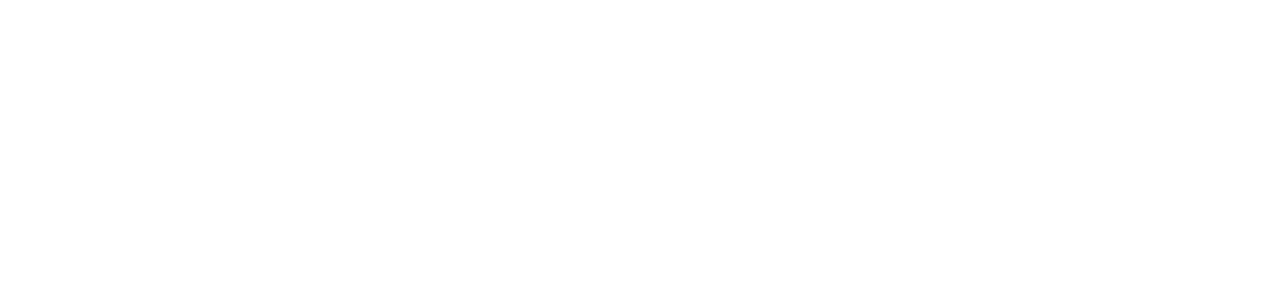
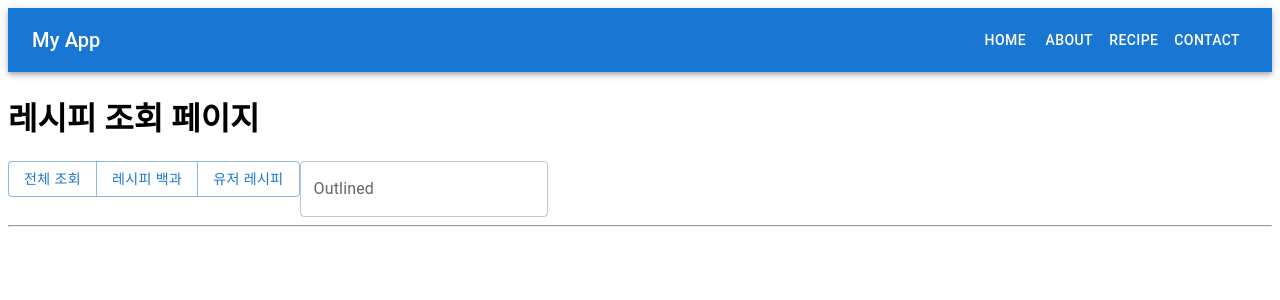
Before and after one commit to junsutaro/KOALAMATE, a React (Create React App) app in the folder frontend/: page /recipe in a window 1280 px wide. Before the commit this address had no page. Shown: the top 300 px of the page. Built offline with nearby package versions, Linux system fonts and the light colour scheme.

Commit message:
feat: recipe menu

```diff
--- a/frontend/src/App.js
+++ b/frontend/src/App.js
@@ -3,6 +3,7 @@ import { BrowserRouter as Router, Routes, Route } from 'react-router-dom';
 
 import Home from './pages/Home';
 import About from './pages/About';
+import Recipe from './pages/Recipe';
 // 다른 페이지 컴포넌트들을 임포트
 
 function App() {
@@ -12,6 +13,7 @@ function App() {
 					<Routes>
 						<Route path="/" element={<Home />} />
 						<Route path="/about" element={<About />} />
+						<Route path="/recipe" element={<Recipe/>} />
 						{/* 다른 라우트들 */}
 					</Routes>
 				</div>
--- a/frontend/src/components/Nav.js
+++ b/frontend/src/components/Nav.js
@@ -15,6 +15,9 @@ const Nav = () => {
 					<Button color="inherit" component={NavLink} to="/about">
 						About
 					</Button>
+					<Button color="inherit" component={NavLink} to="/recipe">
+						Recipe
+					</Button>
 					<Button color="inherit" component={NavLink} to="/contact">
 						Contact
 					</Button>
--- /dev/null
+++ b/frontend/src/pages/Recipe.js
@@ -0,0 +1,22 @@
+import React from 'react';
+import Nav from 'components/Nav';
+import { Button, ButtonGroup, TextField } from '@mui/material';
+const Recipe = () => {
+	return (
+			<div>
+				<Nav/>
+				<h1>레시피 조회 페이지</h1>
+				<p></p>
+				<ButtonGroup variant="outlined" aria-label="outlined button group">
+					<Button> 전체 조회 </Button>
+					<Button> 레시피 백과 </Button>
+					<Button> 유저 레시피 </Button>
+				</ButtonGroup>
+
+				<TextField id="outlined-basic" label="Outlined" variant="outlined" />
+				<hr/>
+			</div>
+	);
+}
+
+export default Recipe;
```
